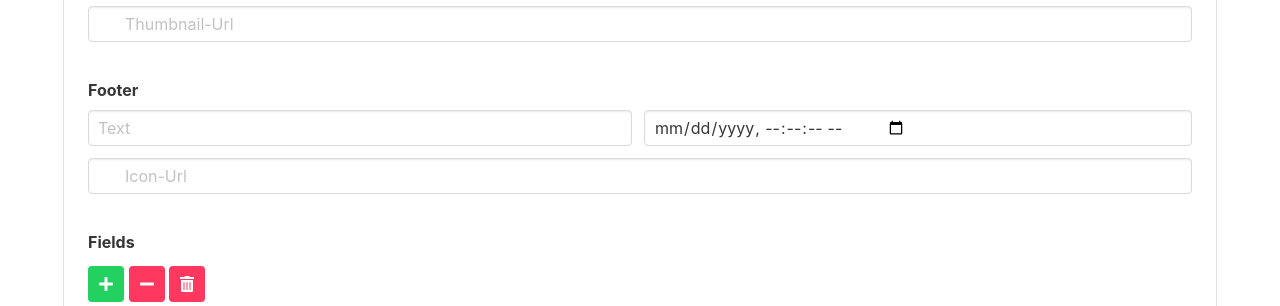
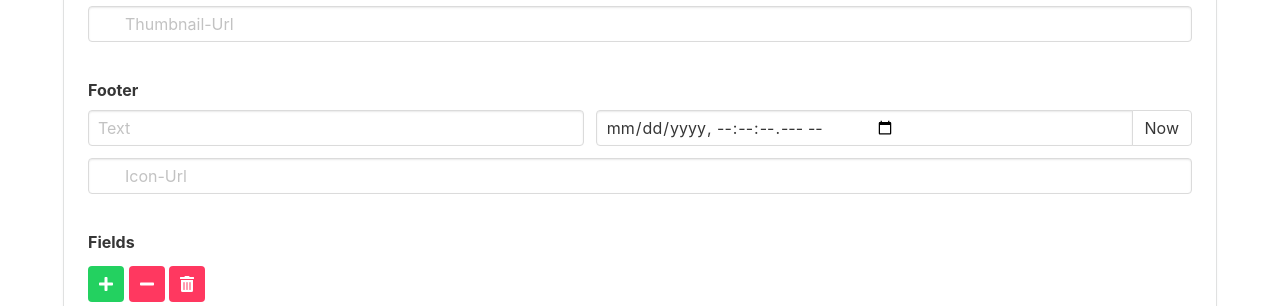
Before and after one commit to Xenon-Bot/discord.club, a Python web app: template contents/templates/tools/embed_generator/index.html in a window 1280 px wide. Shown: the part 1212-1518 px from the top of the page. Run offline with Jinja, Linux system fonts and the light colour scheme; the template is opened without the code that fills it, so the values that code supplies are empty; some libraries are stand-ins or nearby versions.

Commit message:
Added button to insert the current time

```diff
--- a/contents/templates/tools/embed_generator/index.html
+++ b/contents/templates/tools/embed_generator/index.html
@@ -178,9 +178,14 @@
                     </div>
                     <div class="field">
                         <div class="field-body">
-                            <div class="field">
+                            <div class="field  has-addons">
                                 <div class="control is-expanded">
-                                    <input name="timestamp" class="input" type="datetime-local" step="1">
+                                    <input name="timestamp" class="input" type="datetime-local" step="0.001">
+                                </div>
+                                <div class="control is-hidden-mobile">
+                                    <button type="button" class="button" onclick="$('input[name=\'timestamp\']')[0].valueAsNumber = new Date().getTime();">
+                                        Now
+                                    </button>
                                 </div>
                             </div>
                         </div>
```
